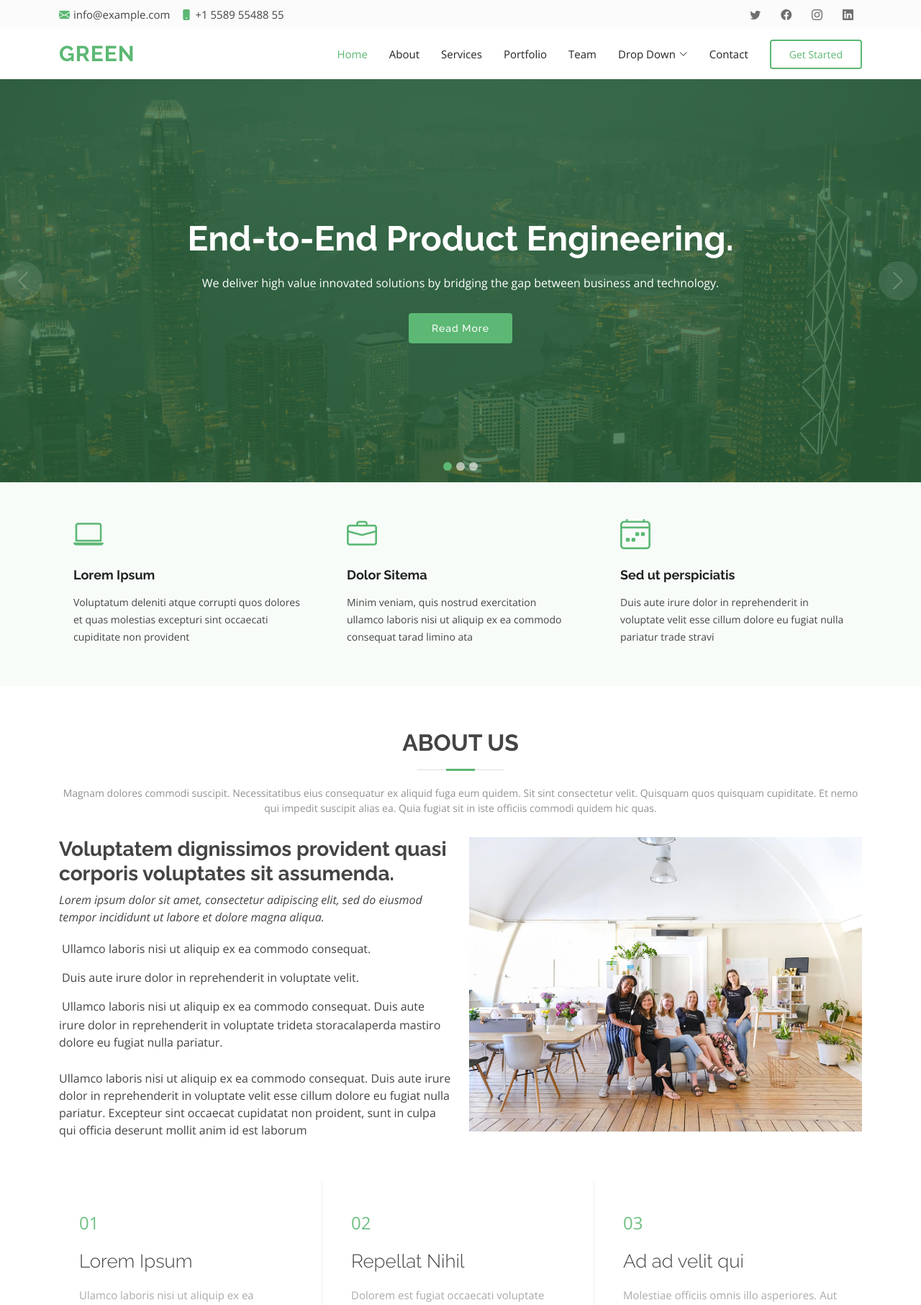
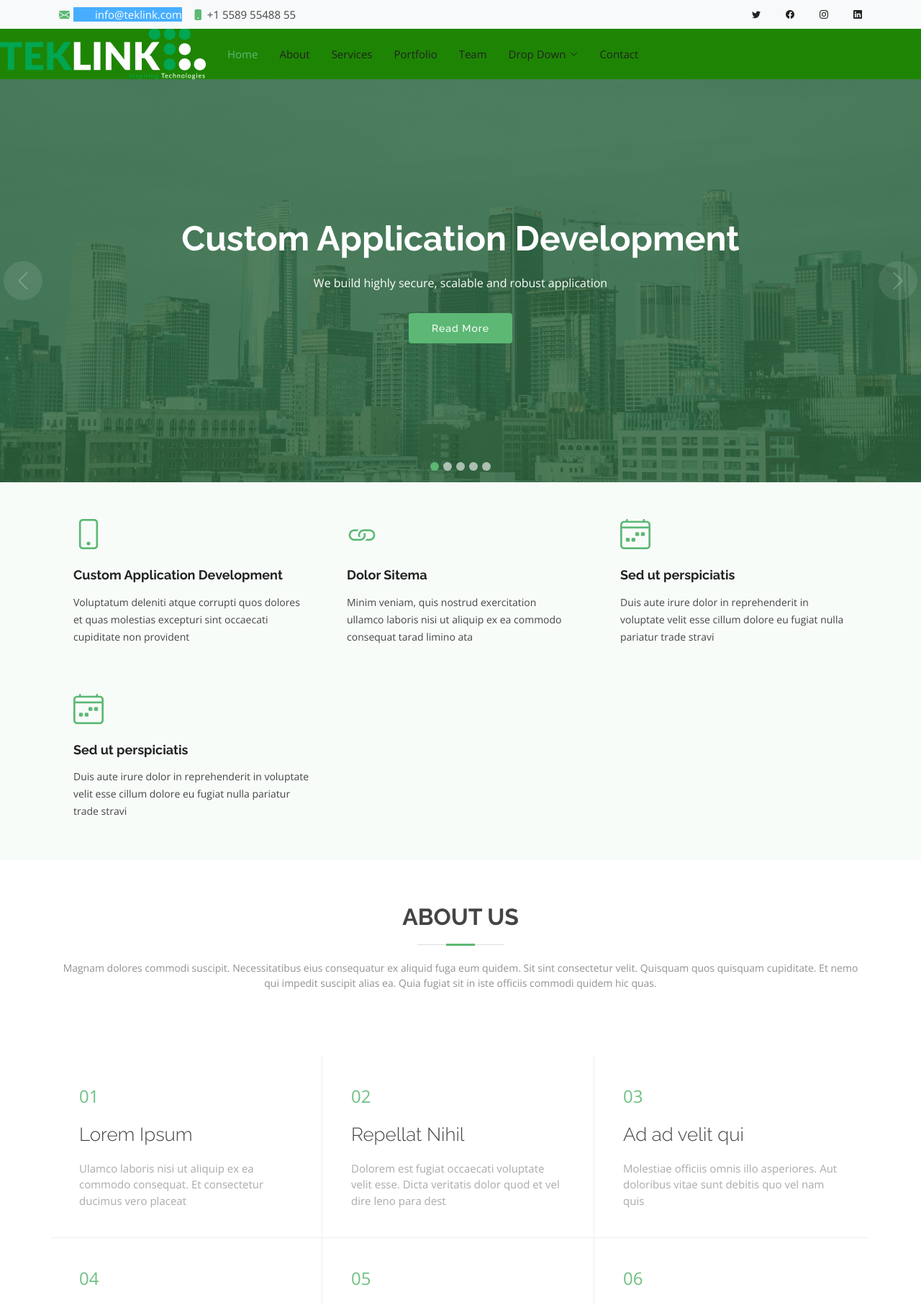
Before and after one commit to 703Pvrtcx/Dummy_Website, a CodeIgniter app: page /codeigniter/ in a window 1280 px wide. Shown: the top 1813 px of the page at 72% size. Run offline with CodeIgniter, Linux system fonts and the light colour scheme.

Commit message:
Removed some html

```diff
--- a/application/views/welcome_message.php
+++ b/application/views/welcome_message.php
@@ -28,28 +28,40 @@ defined('BASEPATH') OR exit('No direct script access allowed');
 
 <body>
 
-  <!-- ======= Top Bar ======= -->
-  <section id="topbar" class="d-flex align-items-center">
+
+
+
+
+
+
+
+<!-- ======= Top Bar         ======= -->
+      <nav id="topbar" class="navbar navbar-expand-md navbar-dark bg-light">
           <div class="container d-flex justify-content-center justify-content-md-between">
             <div class="contact-info d-flex align-items-center">
-        <i class="bi bi-envelope-fill"></i><a href="mailto:contact@example.com">info@example.com</a>
+              <i class="bi bi-envelope-fill"></i><a href="">info@teklink.com</a>
               <i class="bi bi-phone-fill phone-icon"></i> +1 5589 55488 55
             </div>
-      <div class="social-links d-none d-md-block">
+            <ul class="navbar-nav right">
+                          <li class="nav-item">
                                     <a href="#" class="twitter"><i class="bi bi-twitter"></i></a>
+                                  </li>
+                                    <li class="nav-item">
                                         <a href="#" class="facebook"><i class="bi bi-facebook"></i></a>
+                                    </li>
+                                    <li class="nav-item">
                                         <a href="#" class="instagram"><i class="bi bi-instagram"></i></a>
+                                    </li>
+                                    <li class="nav-item">
                                         <a href="#" class="linkedin"><i class="bi bi-linkedin"></i></i></a>
+                                    </li>
+            </ul>
         </div>
-    </div>
-  </section>
-
+      </nav>
   <!-- ======= Header ======= -->
   <header id="header" class="d-flex align-items-center">
-    <div class="container d-flex align-items-center">
-      <h1 class="logo me-auto"><a href="index.html">Green</a></h1>
-      <!-- Uncomment below if you prefer to use an image logo -->
-      <!-- <a href="index.html" class="logo me-auto"><img src="assets/img/logo.png" alt="" class="img-fluid"></a>-->
+    <div class=" d-flex align-items-center">
+    	<img class="logo me-auto" src ="<?php echo base_url('assets/img/logo.png');?>"/>
        <nav id="navbar" class="navbar">
         <ul>
           <li><a class="nav-link scrollto active" href="#hero">Home</a></li>
@@ -75,11 +87,9 @@ defined('BASEPATH') OR exit('No direct script access allowed');
             </ul>
           </li>
           <li><a class="nav-link scrollto" href="#contact">Contact</a></li>
-          <li><a class="getstarted scrollto" href="#about">Get Started</a></li>
         </ul>
         <i class="bi bi-list mobile-nav-toggle"></i>
       </nav><!-- .navbar -->
-
     </div>
   </header><!-- End Header -->
 
@@ -91,30 +101,27 @@ defined('BASEPATH') OR exit('No direct script access allowed');
 
       <div class="carousel-inner" role="listbox">
 
+
+
         <!-- Slide 1 -->
-        <div class="carousel-item active" style="background-image: url(assets/img/slide/slide-1.jpg)">
+        <div class="carousel-item" style="background-image: url(assets/img/slide/slide-1.jpg)">
           <div class="carousel-container">
             <div class="container">
-
-
-
             <h2 class="animate__animated animate__fadeInDown">End-to-End Product Engineering. <span></span></h2>
-
-
             <p class="animate__animated animate__fadeInUp">
                   We deliver high value innovated solutions by bridging the gap between
                   business and technology.</p>
+
                <a href="#about" class="btn-get-started animate__animated animate__fadeInUp scrollto">Read More</a>
             </div>
           </div>
         </div>
-
           <!-- Slide 2 -->
-        <div class="carousel-item" style="background-image: url(assets/img/slide/slide-2.jpg)">
+          <div class="carousel-item active" style="background-image: url(assets/img/slide/slide-2.jpg)">
                 <div class="carousel-container">
                   <div class="container">
-              <h2 class="animate__animated animate__fadeInDown">Lorem Ipsum Dolor</h2>
-              <p class="animate__animated animate__fadeInUp">Ut velit est quam dolor ad a aliquid qui aliquid. Sequi ea ut et est quaerat sequi nihil ut aliquam. Occaecati alias dolorem mollitia ut. Similique ea voluptatem. Esse doloremque accusamus repellendus deleniti vel. Minus et tempore modi architecto.</p>
+                  <h2 class="animate__animated animate__fadeInDown">Custom Application Development</h2>
+                    <p class="animate__animated animate__fadeInUp">We build highly secure, scalable and robust application</p>
                     <a href="#about" class="btn-get-started animate__animated animate__fadeInUp scrollto">Read More</a>
                   </div>
                 </div>
@@ -124,13 +131,34 @@ business and technology.</p>
         <div class="carousel-item" style="background-image: url(assets/img/slide/slide-3.jpg)">
           <div class="carousel-container">
             <div class="container">
-              <h2 class="animate__animated animate__fadeInDown">Sequi ea ut et est quaerat</h2>
-              <p class="animate__animated animate__fadeInUp">Ut velit est quam dolor ad a aliquid qui aliquid. Sequi ea ut et est quaerat sequi nihil ut aliquam. Occaecati alias dolorem mollitia ut. Similique ea voluptatem. Esse doloremque accusamus repellendus deleniti vel. Minus et tempore modi architecto.</p>
+              <h2 class="animate__animated animate__fadeInDown">Web Application Development</h2>
+              <p class="animate__animated animate__fadeInUp">For e-commerce portals, CRM, CMS, ERP Solutions to Chatbot's</p>
               <a href="#about" class="btn-get-started animate__animated animate__fadeInUp scrollto">Read More</a>
             </div>
           </div>
         </div>
 
+        <!-- Slide 4 -->
+        <div class="carousel-item" style="background-image: url(assets/img/slide/slide-2.jpg)">
+          <div class="carousel-container">
+            <div class="container">
+              <h2 class="animate__animated animate__fadeInDown">Mobile Application Development</h2>
+              <p class="animate__animated animate__fadeInUp">Whether you require native or cross platform apps</p>
+              <a href="#about" class="btn-get-started animate__animated animate__fadeInUp scrollto">Read More</a>
+            </div>
+          </div>
+        </div>
+      </div>
+
+      <!-- Slide 5 -->
+      <div class="carousel-item" style="background-image: url(assets/img/slide/slide-1.jpg)">
+          <div class="carousel-container">
+            <div class="container">
+              <h2 class="animate__animated animate__fadeInDown">Software Application Development</h2>
+              <p class="animate__animated animate__fadeInUp">Planning to outsource software maintenance service?</p>
+              <a href="#about" class="btn-get-started animate__animated animate__fadeInUp scrollto">Read More</a>
+            </div>
+          </div>
         </div>
 
       <a class="carousel-control-prev" href="#heroCarousel" role="button" data-bs-slide="prev">
@@ -153,14 +181,14 @@ business and technology.</p>
         <div class="row no-gutters">
           <div class="col-lg-4 col-md-6">
             <div class="icon-box">
-              <div class="icon"><i class="bi bi-laptop"></i></div>
-              <h4 class="title"><a href="">Lorem Ipsum</a></h4>
+              <div class="icon"><i class="bi bi-phone"></i></div>
+              <h4 class="title"><a href="">Custom Application Development</a></h4>
               <p class="description">Voluptatum deleniti atque corrupti quos dolores et quas molestias excepturi sint occaecati cupiditate non provident</p>
             </div>
           </div>
           <div class="col-lg-4 col-md-6">
             <div class="icon-box">
-              <div class="icon"><i class="bi bi-briefcase"></i></div>
+              <div class="icon"><i class="bi bi-link"></i></div>
               <h4 class="title"><a href="">Dolor Sitema</a></h4>
               <p class="description">Minim veniam, quis nostrud exercitation ullamco laboris nisi ut aliquip ex ea commodo consequat tarad limino ata</p>
             </div>
@@ -173,7 +201,14 @@ business and technology.</p>
             </div>
           </div>
         </div>
-
+        <div class="col-lg-4 col-md-6">
+            <div class="icon-box">
+              <div class="icon"><i class="bi bi-calendar4-week"></i></div>
+              <h4 class="title"><a href="">Sed ut perspiciatis</a></h4>
+              <p class="description">Duis aute irure dolor in reprehenderit in voluptate velit esse cillum dolore eu fugiat nulla pariatur trade stravi</p>
+            </div>
+          </div>
+        </div>
       </div>
     </section><!-- End Featured Services Section -->
 
@@ -184,29 +219,6 @@ business and technology.</p>
         <div class="section-title">
           <h2>About Us</h2>
           <p>Magnam dolores commodi suscipit. Necessitatibus eius consequatur ex aliquid fuga eum quidem. Sit sint consectetur velit. Quisquam quos quisquam cupiditate. Et nemo qui impedit suscipit alias ea. Quia fugiat sit in iste officiis commodi quidem hic quas.</p>
-        </div>
-
-        <div class="row">
-          <div class="col-lg-6 order-1 order-lg-2">
-            <img src="assets/img/about.jpg" class="img-fluid" alt="">
-          </div>
-          <div class="col-lg-6 pt-4 pt-lg-0 order-2 order-lg-1 content">
-            <h3>Voluptatem dignissimos provident quasi corporis voluptates sit assumenda.</h3>
-            <p class="fst-italic">
-              Lorem ipsum dolor sit amet, consectetur adipiscing elit, sed do eiusmod tempor incididunt ut labore et dolore
-              magna aliqua.
-            </p>
-            <ul>
-              <li><i class="bi bi-check-circled"></i> Ullamco laboris nisi ut aliquip ex ea commodo consequat.</li>
-              <li><i class="bi bi-check-circled"></i> Duis aute irure dolor in reprehenderit in voluptate velit.</li>
-              <li><i class="bi bi-check-circled"></i> Ullamco laboris nisi ut aliquip ex ea commodo consequat. Duis aute irure dolor in reprehenderit in voluptate trideta storacalaperda mastiro dolore eu fugiat nulla pariatur.</li>
-            </ul>
-            <p>
-              Ullamco laboris nisi ut aliquip ex ea commodo consequat. Duis aute irure dolor in reprehenderit in voluptate
-              velit esse cillum dolore eu fugiat nulla pariatur. Excepteur sint occaecat cupidatat non proident, sunt in
-              culpa qui officia deserunt mollit anim id est laborum
-            </p>
-          </div>
         </div>
 
       </div>
--- a/assets/css/style.css
+++ b/assets/css/style.css
@@ -57,8 +57,9 @@ h1, h2, h3, h4, h5, h6 {
 /*--------------------------------------------------------------
 # Top Bar
 --------------------------------------------------------------*/
+
 #topbar {
-  background: #fbfbfb;
+  background: #07af01b6;
   font-size: 15px;
   height: 40px;
   padding: 0;
@@ -66,7 +67,8 @@ h1, h2, h3, h4, h5, h6 {
 
 #topbar .contact-info a {
   line-height: 0;
-  color: #444444;
+  color: #ffffff;
+  background-color: #47aeff;
   transition: 0.3s;
 }
 
@@ -100,7 +102,7 @@ h1, h2, h3, h4, h5, h6 {
 # Header
 --------------------------------------------------------------*/
 #header {
-  background: #fff;
+  background: rgb(30, 133, 4);
   transition: all 0.5s;
   z-index: 997;
   height: 70px;
```
Also changed, not shown: assets/img/CAD.png (added), assets/img/Custom.png (added), assets/img/Experts.png (added), assets/img/MOBILE.png (added), assets/img/WEB.png (added), assets/img/cloud.png (added), assets/img/logo.png (added), assets/img/secure.png (added), assets/img/security.png (added), assets/img/support.png (added). Lines whose indentation alone changed are shown as unchanged.
